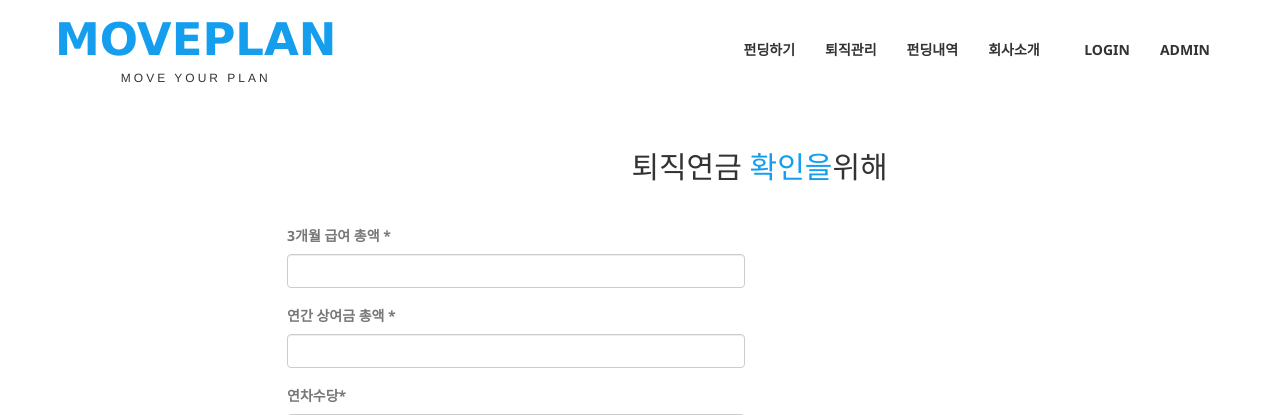
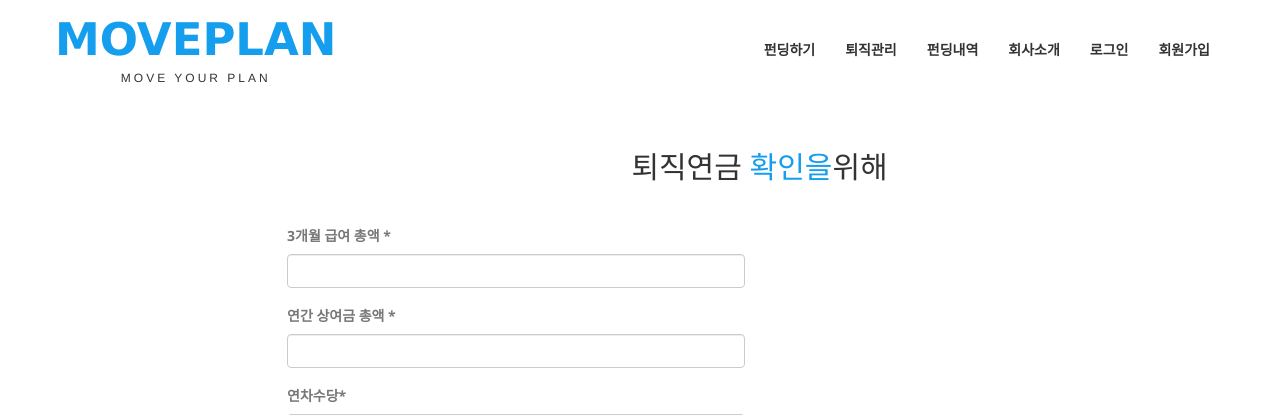
Before and after one commit to KibinLKim/moveplan, a Django app: page /management/ in a window 1280 px wide; the page is wider, and only the part inside the window is pictured. Shown: the top 415 px of that part. Run offline with Django 3.2, Linux system fonts and the light colour scheme; some libraries are stand-ins or nearby versions; some web fonts are replaced.

Commit message:
회원가입 모델 수정, 불필요한 아이콘 제거

```diff
--- a/hello/templates/base.html
+++ b/hello/templates/base.html
@@ -40,11 +40,11 @@
                             <li><a href="{% url 'history' %}">펀딩내역</a></li>
                             <li><a href="{% url 'about' %}">회사소개</a></li>
                             {% if user.is_active %}
-                                <li><a href="{%url 'history' %}"> <span class="glyphicon glyphicon-heart"></span> {{user.username}}</a></li>
-                                <li><a href="{%url 'logout' %}">Logout</a></li>
+                                <li><a href="{%url 'history' %}"> <span class=""></span> {{user.username}}</a></li>
+                                <li><a href="{%url 'logout' %}">로그아웃</a></li>
                             {% else %}
-                                <li><a href="{%url 'login' %}"> <span class="glyphicon glyphicon-user"></span> Login</a></li>
-                                <li><a href="{% url 'admin:index' %}">Admin</a></li>
+                                <li><a href="{%url 'login' %}"> <span class=""></span>로그인</a></li>
+                                <li><a href="{% url 'signup' %}">회원가입</a></li>
                             {% endif %}
                             <!-- <li><a href="{% url 'login' %}">로그인</a></li>
                             <li><a href="{% url 'signup' %}">회원가입</a></li> -->
```
Also changed, not shown: accounts/views.py (+8 -6 lines).
